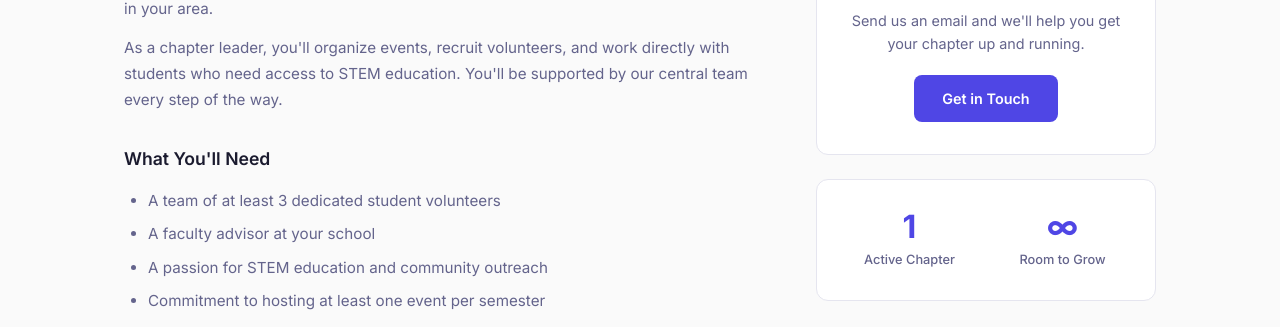
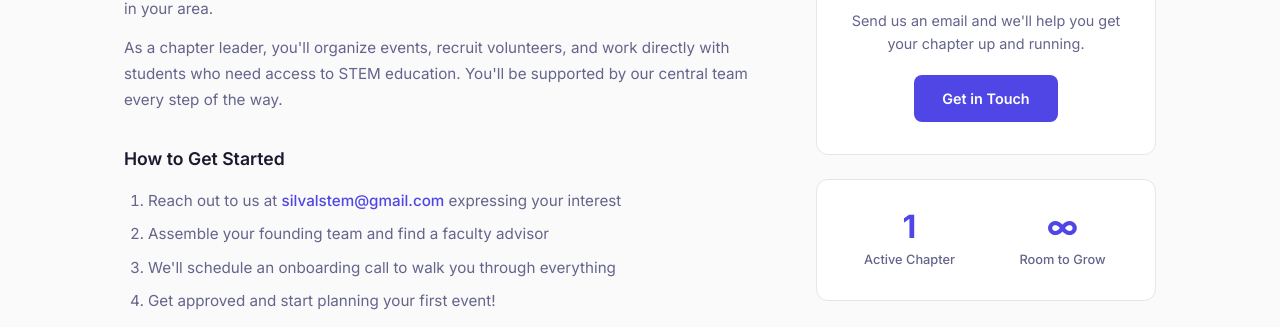
Before and after one commit to alanlin0/SVstem, a plain HTML site: page lead-a-chapter.html in a window 1280 px wide. Shown: the part 473-800 px from the top of the page. Drawn offline with Linux system fonts and the light colour scheme.

Commit message:
small changes to lead a chapter

```diff
--- a/lead-a-chapter.html
+++ b/lead-a-chapter.html
@@ -47,14 +47,6 @@
             <h2>Start a Chapter at Your School</h2>
             <p>Are you passionate about STEM education and want to make a real impact? Starting an SVstem chapter at your high school is a great way to lead outreach efforts, build leadership skills, and help provide quality STEM resources to underprivileged communities in your area.</p>
             <p>As a chapter leader, you'll organize events, recruit volunteers, and work directly with students who need access to STEM education. You'll be supported by our central team every step of the way.</p>
-
-            <h3>What You'll Need</h3>
-            <ul class="lead-list">
-              <li>A team of at least 3 dedicated student volunteers</li>
-              <li>A faculty advisor at your school</li>
-              <li>A passion for STEM education and community outreach</li>
-              <li>Commitment to hosting at least one event per semester</li>
-            </ul>
 
             <h3>How to Get Started</h3>
             <ol class="lead-list lead-list-ordered">
```
